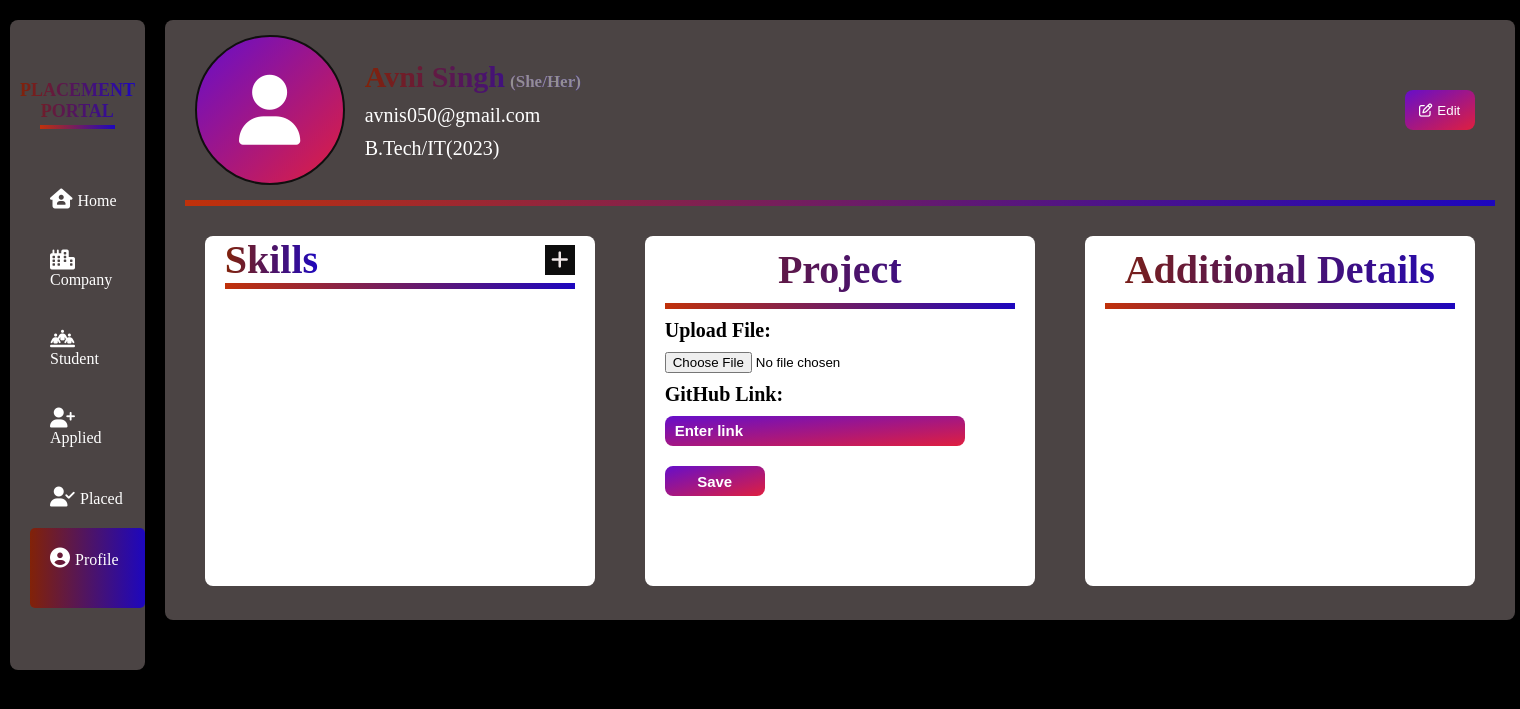
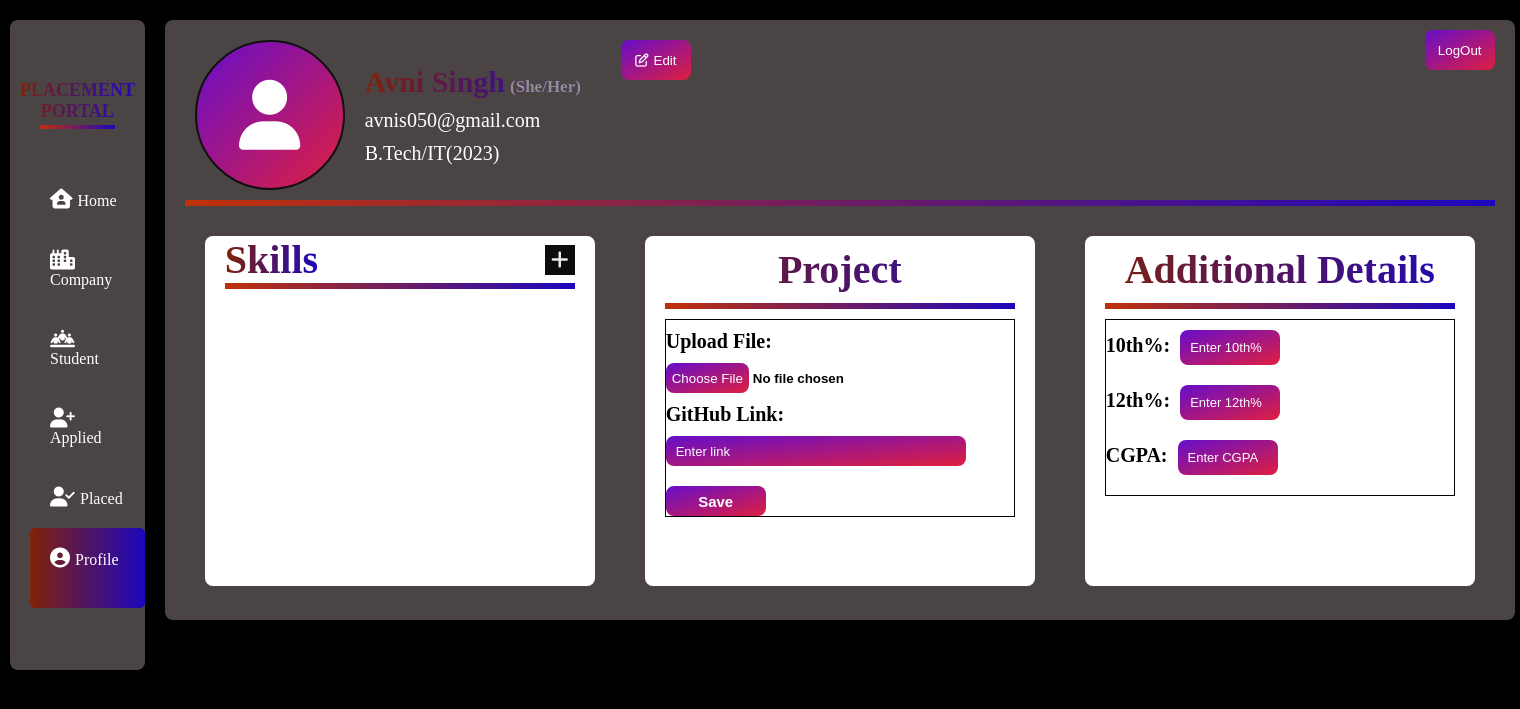
Before and after one commit to ParalYadav/Projects-on-web-development, a PHP site: page /placement/profile.html in a window 1520 px wide. Shown: the top 709 px of the page. Run offline with PHP 8.4, Linux system fonts and the light colour scheme; some libraries are stand-ins or nearby versions.

Commit message:
Add files via upload

```diff
--- a/placement/list8.css
+++ b/placement/list8.css
@@ -9,12 +9,12 @@
 {
     display: flex;
     justify-content: space-between;
-    align-items: center;
     height: 180px;
+    /* border: 1px solid rgb(66, 213, 93); */
 }
 .blk{
-    /* width: 400px; */
     display: flex;
+    margin: 20px 0px 0px 0px ;
     /* border: 1px solid rgb(66, 213, 93); */
 }
 .btn
@@ -22,7 +22,6 @@
     width: 150px;
     height: 150px;
     border-radius: 100%;
-    /* background-color: rgb(107, 43, 147); */
     background-image: linear-gradient(to bottom right,rgb(102, 14, 202),rgb(223, 31, 63));
     border: 2px solid rgb(16, 15, 15);
     display: flex;
@@ -30,6 +29,7 @@
     align-items: center;
     box-sizing: border-box;
     margin-left: 30px;
+    transition-delay: 500ms;
 }
 .log
 {
@@ -96,39 +96,34 @@ hr
     height: 350px;
     /* border: 1px solid red; */
 }
- /* .skills option
-{
-    background-color: rgb(161, 161, 208);
-    text-align: center;
-    font-size: 15px;
-}  */
-/* .skills
-{
-    width: 370px;
-    font-size: 15px;
-    margin: 10px 10px 0px 12px;
-    height: 40px;
-    border-radius: 0.5rem;
-    border: none;
-    background-image: linear-gradient(to bottom right,rgb(102, 14, 202),rgb(223, 31, 63));
-} */
 .btn1 button
 {
     background-image: linear-gradient(to bottom right,rgb(102, 14, 202),rgb(223, 31, 63));
     border: none;
     width: 70px;
     height: 40px;
-    margin-right: 40px;
+    margin: 0px 10px 0px 40px;
     border-radius: 0.5rem;
+    /* transition-delay: 500ms; */
+    /* border: 1px solid; */
 }
-.btn1 button i
+.btn11 button
+{
+    background-image: linear-gradient(to bottom right,rgb(102, 14, 202),rgb(223, 31, 63));
+    border: none;
+    width: 70px;
+    height: 40px;
+    border-radius: 0.5rem;
+    margin: 10px 20px 0px 0px;
+    transition-delay: 500ms;
+    /* border: 1px solid; */
+}
+.btn1 i
 {
     margin-right: 5px;
 }
 .select h1
 {
-    /* text-align: center; */
-    /* margin-left: 50px; */
     font-size: 40px;
     /* padding: 10px 0px 10px 0px; */
     background: linear-gradient(to left ,rgb(29, 7, 190),rgb(130, 34, 8));
@@ -155,7 +150,6 @@ hr
 {
    margin: 10px 0px 0px 0px ;
     /* border: 1px solid red; */
-    /* text-align: center; */
 }
 .project input
 {
@@ -176,7 +170,8 @@ hr
 }
 .pjt
 {
-    margin-left: 20px;
+    margin: 0px 20px 0px 20px;
+    border: 1px solid black;
 }
 .int
 {
@@ -185,19 +180,27 @@ hr
     border-radius: 0.5rem;
     background-image: linear-gradient(to bottom right,rgb(102, 14, 202),rgb(223, 31, 63));
     border: none;
-    /* color: white; */
+}
+.choose::-webkit-file-upload-button
+{
+    background-image: linear-gradient(to bottom right,rgb(102, 14, 202),rgb(223, 31, 63));
+    color: white;
+    height: 30px;
+    border-radius: 0.5rem;
+    border: none;
+    /* width: 100px; */
 }
 input[type=file] {
     color: black;
-    /* font-weight: bold; */
+    font-weight: bold;
   }
 ::placeholder
 {
     color: white;
     box-sizing: border-box;
     padding-left: 10px;
-    font-size: 15px;
-    font-weight: bold;
+    font-size: 13px;
+    /* font-weight: bold; */
 }
 .fa-plus
 {
@@ -227,3 +230,28 @@ input[type=file] {
     -webkit-background-clip:text;
     color: transparent;
 }
+.detail
+{
+    height: 35px;
+    width: 100px;
+    border-radius: 0.5rem;
+    margin-left: 10px;
+    background-image: linear-gradient(to bottom right,rgb(102, 14, 202),rgb(223, 31, 63));
+    border: none;
+}
+.adt p
+{
+    color: black;
+    font-weight: bolder;
+    font-size: 20px;
+    margin-bottom: 20px;
+}
+.adt
+{
+    margin: 0px 20px 0px 20px;
+    border: 1px solid black;
+}
+button:hover
+{
+    background-color: blueviolet;
+}
--- a/placement/profile.html
+++ b/placement/profile.html
@@ -31,14 +31,17 @@
                 <div class="upper">
                     <div class="profile">
                        <div class="blk">
-                        <button class="btn"><i class="fa-solid fa-user log"></i></button>
+                        <button class="btn">
+                            <i class="fa-solid fa-user log"></i>
+                        </button>
                         <div class="usn">
                             <p class="as">Avni Singh<span>(She/Her)</span></p>
                             <p class="mail">avnis050@gmail.com</p>
                             <p class="mail">B.Tech/IT(2023)</p>
                         </div>
+                        <div class="btn1"><button><i class="fa-regular fa-pen-to-square"></i>Edit</button></div>
                        </div>
-                        <div class="btn1"><button><i class="fa-regular fa-pen-to-square"></i>Edit</button></div>
+                        <div class="btn11"><button>LogOut</button></div>
                     </div>
                     <hr>
                     <div class="block">
@@ -48,15 +51,6 @@
                             <div><i class="fa-solid fa-plus"></i></div>
                         </div>
                         <hr>
-
-                        <!-- <select class="skills">
-                            <option>Select Skills</option>
-                            <option>HTML</option>
-                            <option>HTML</option>
-                            <option>HTML</option>
-                            <option>HTML</option>
-                            <option>HTML</option>
-                        </select> -->
                        </div>
                        <div class="project">
                         <h1>Project</h1>
@@ -64,7 +58,7 @@
                            <div class="pjt">
                             <div class="file">
                                 <p>Upload File:</p>
-                                <input type="file">
+                                <input type="file" class="choose">
                                </div>
                                <div>
                                 <p>GitHub Link:</p>
@@ -76,6 +70,13 @@
                         <div class="edu">
                             <h1>Additional Details</h1>
                             <hr>
+                            <div class="adt">
+                                <div class="file">
+                                    <p>10th%:<input type="text" placeholder="Enter 10th%" class="detail"></p>
+                                    <p>12th%:<input type="text" placeholder="Enter 12th%" class="detail"></p>
+                                    <p>CGPA:<input type="text" placeholder="Enter CGPA" class="detail"></p>
+                                </div>
+                            </div>
                            </div>
                     </div>
                 </div>
```
